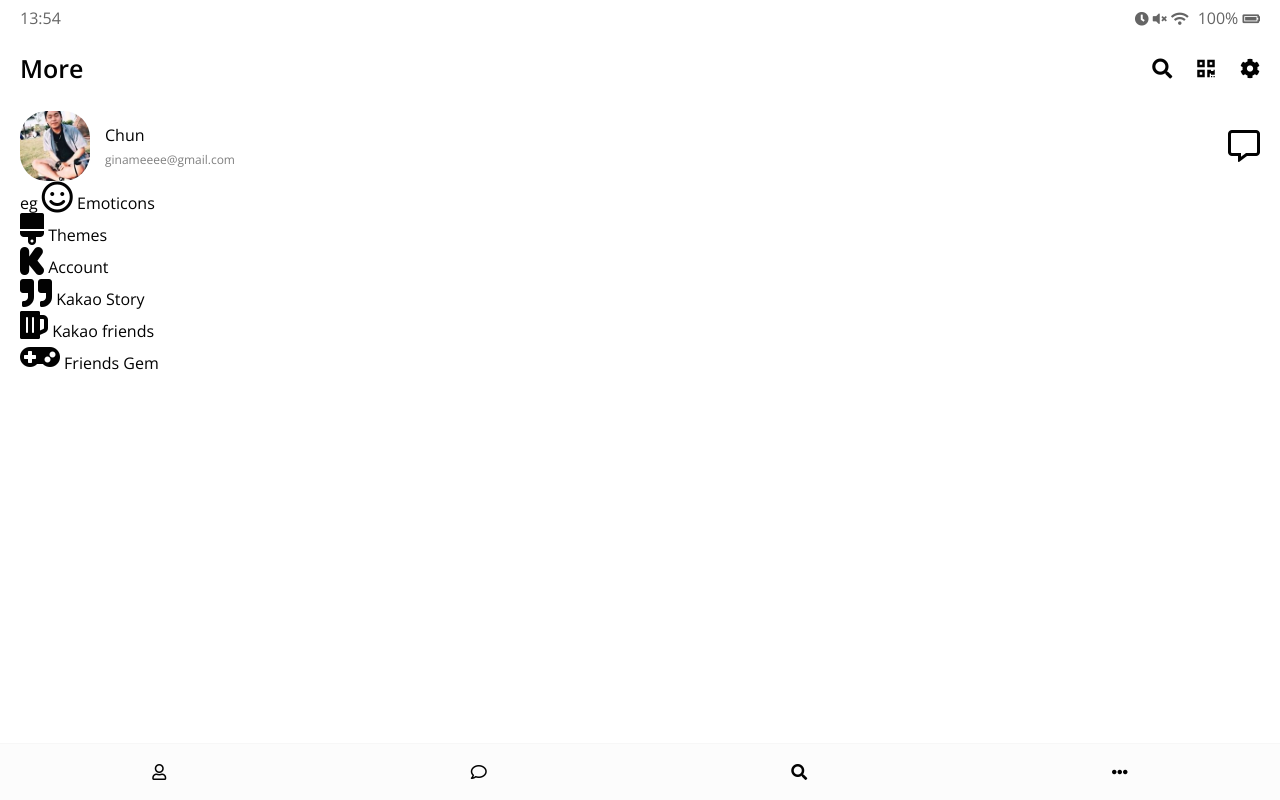
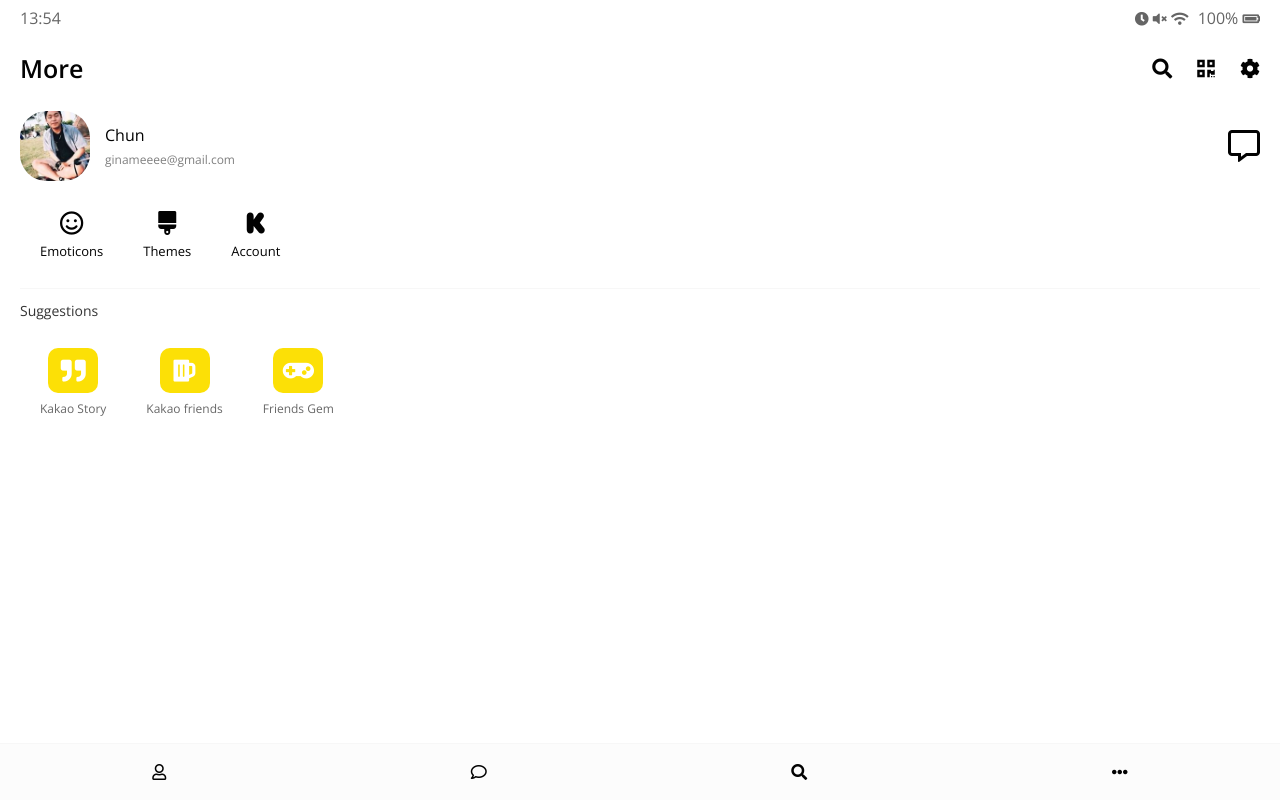
Before and after one commit to ginameee/kakao_clone, a plain HTML site: page more.html in a window 1280 px wide. Drawn offline with nearby package versions, Linux system fonts and the light colour scheme.

Commit message:
Styling More screen

```diff
--- /dev/null
+++ b/css/more.css
@@ -0,0 +1,55 @@
+.more__header .more__btn-list,
+.more .more__suggestions-list {
+  margin: 30px 0px;
+  display: flex;
+  align-items: center;
+}
+
+.more__btn-list .more__btn,
+.more .suggestion {
+  margin: 0 20px;
+  display: flex;
+  flex-direction: column;
+  align-items: center;
+  cursor: pointer;
+}
+
+.more__btn .more__btn-title {
+  margin-top: 10px;
+  font-size: 13px;
+}
+
+.more__btn .more__btn-icon {
+  font-size: 12px;
+}
+
+.more .more__suggestions {
+  border-top: 1px solid #f7f7f7;
+  padding-top: 15px;
+}
+
+.more .more__title {
+  font-size: 14px;
+  opacity: 0.8;
+  margin-bottom: 20px;
+}
+
+.suggestion .suggestion__title {
+  font-size: 12px;
+  opacity: 0.6;
+  margin-top: 10px;
+}
+
+.suggestion .suggestion__icon {
+  display: flex;
+  justify-content: center;
+  width: 50px;
+  background-color: #fce006;
+  padding: 10px;
+  border-radius: 10px;
+}
+
+.suggestion__icon i {
+  font-size: 25px;
+  color: white;
+}
--- a/css/styles.css
+++ b/css/styles.css
@@ -6,6 +6,7 @@
 @import "friend.css";
 @import "friends.css";
 @import "find.css";
+@import "more.css";
 
 * {
   box-sizing: border-box;
--- a/more.html
+++ b/more.html
@@ -65,7 +65,7 @@
                 </div>
               </div>
               <ul class="more__btn-list">
-                  <li class="more__btn">eg
+                  <li class="more__btn">
                       <span class="more__btn-icon">
                           <i class="far fa-smile fa-2x"></i>
                       </span>
@@ -86,18 +86,24 @@
               </ul>
         </header>
         <section class="more__suggestions">
-            <h5 class="more__title"></h5>
+            <h5 class="more__title">Suggestions</h5>
             <ul class="more__suggestions-list">
-                <li class="more__suggestions suggestion">
+                <li class="more__suggestion suggestion">
+                  <span class="suggestion__icon">
                     <i class="fas fa-quote-right fa-2x"></i>
+                  </span>
                     <span class="suggestion__title">Kakao Story</span>
                 </li>
-                <li class="more__suggestions suggestion">
+                <li class="more__suggestion suggestion">
+                  <span class="suggestion__icon">
                     <i class="fas fa-beer fa-2x"></i>
+                  </span>
                     <span class="suggestion__title">Kakao friends</span>
                 </li>
-                <li class="more__suggestions suggestion">
+                <li class="more__suggestion suggestion">
+                  <span class="suggestion__icon">
                     <i class="fas fa-gamepad fa-2x"></i>
+                  </span>
                     <span class="suggestion__title">Friends Gem</span>
                 </li>
             </ul>
```
